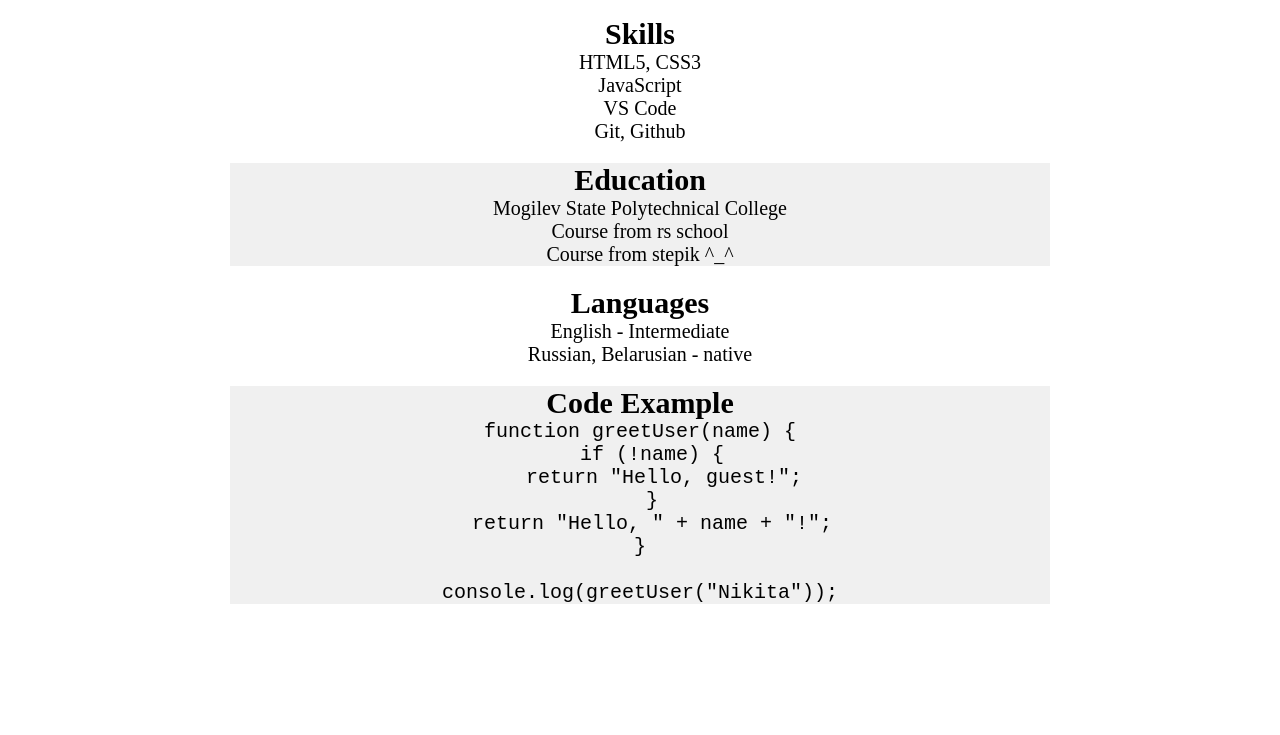
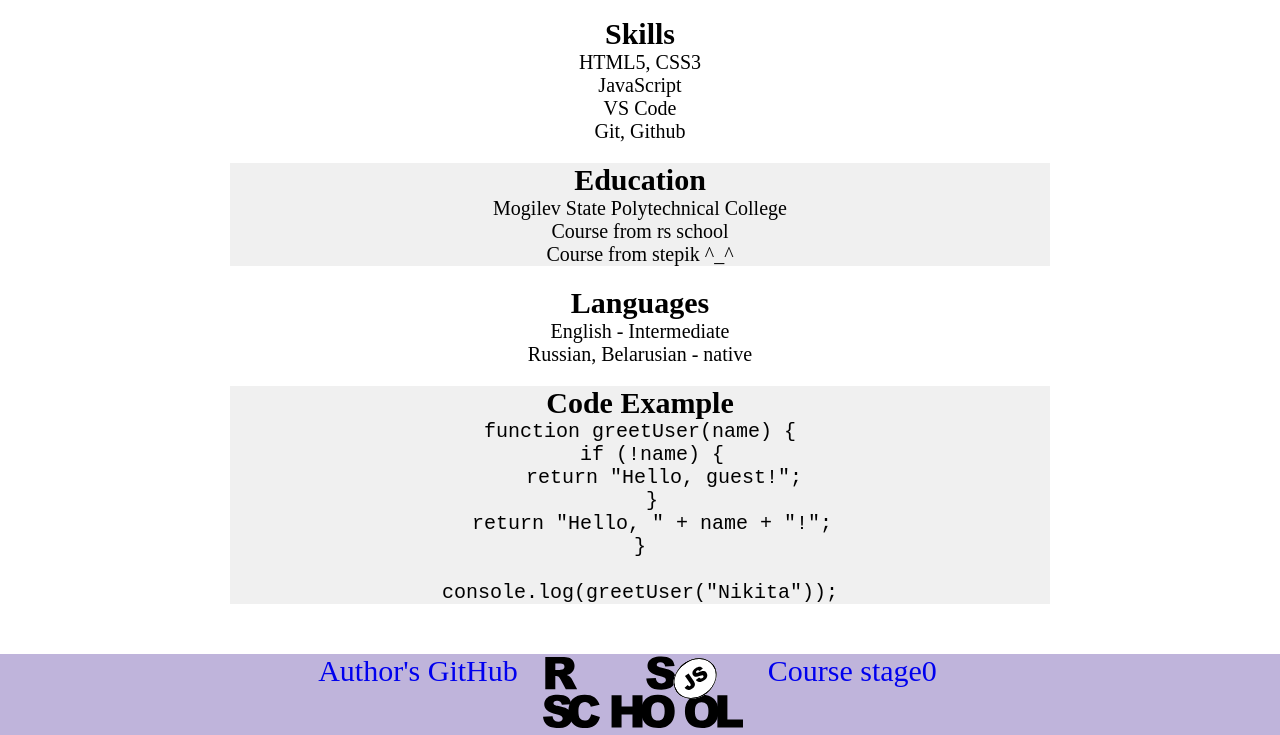
Before and after one commit to Galante06/rsschool-cv, a plain HTML site: page index.html in a window 1280 px wide. Shown: the part 786-1521 px from the top of the page. Before the commit the page ends 1390 px from the top, so only its background shows below. Drawn offline with Linux system fonts and the light colour scheme.

Commit message:
feat: add footer section

```diff
--- a/index.html
+++ b/index.html
@@ -31,7 +31,7 @@
             </ul>
         </nav>
         <h1>Nikita Sokolov</h1>
-        <img src="images/photomy.jpg" width="350px" alt="Изображение автора резюме">
+        <img src="images/photomy.jpg" width="350px" alt="Author CV">
         <h2>Junior Frontend Developer</h2>
     </header>
     <main class="main">
@@ -91,6 +91,13 @@ console.log(greetUser("Nikita"));</pre>
             </code>
         </div>
     </main>
-    <footer></footer>
+    <footer class="footer">
+        <ul>
+            <li><a href="https://github.com/Galante06">Author's GitHub</a></li>
+            <li><img src="images/rs-school-logo.svg" alt="Logo RS-school"></li>
+            <li><a href="https://rs.school/courses/javascript-preschool-ru">Course stage0</a></li>
+            <li></li>
+        </ul>
+    </footer>
 </body>
 </html>
--- a/styles/style.css
+++ b/styles/style.css
@@ -75,3 +75,19 @@ a{
     background-color: #f0f0f0;
     margin-top: 20px;
 }
+
+.footer{
+    margin-top: 50px;
+    font-size: 30px;
+    background-color:rgb(191, 180, 219);
+}
+
+.footer > ul{
+    list-style: none;
+    display: flex;
+    gap: 25px;
+    justify-content: center;
+}
+.footer > ul > li > img{
+    width: 200px;
+}
```
Also changed, not shown: images/rs-school-logo.svg (added).
